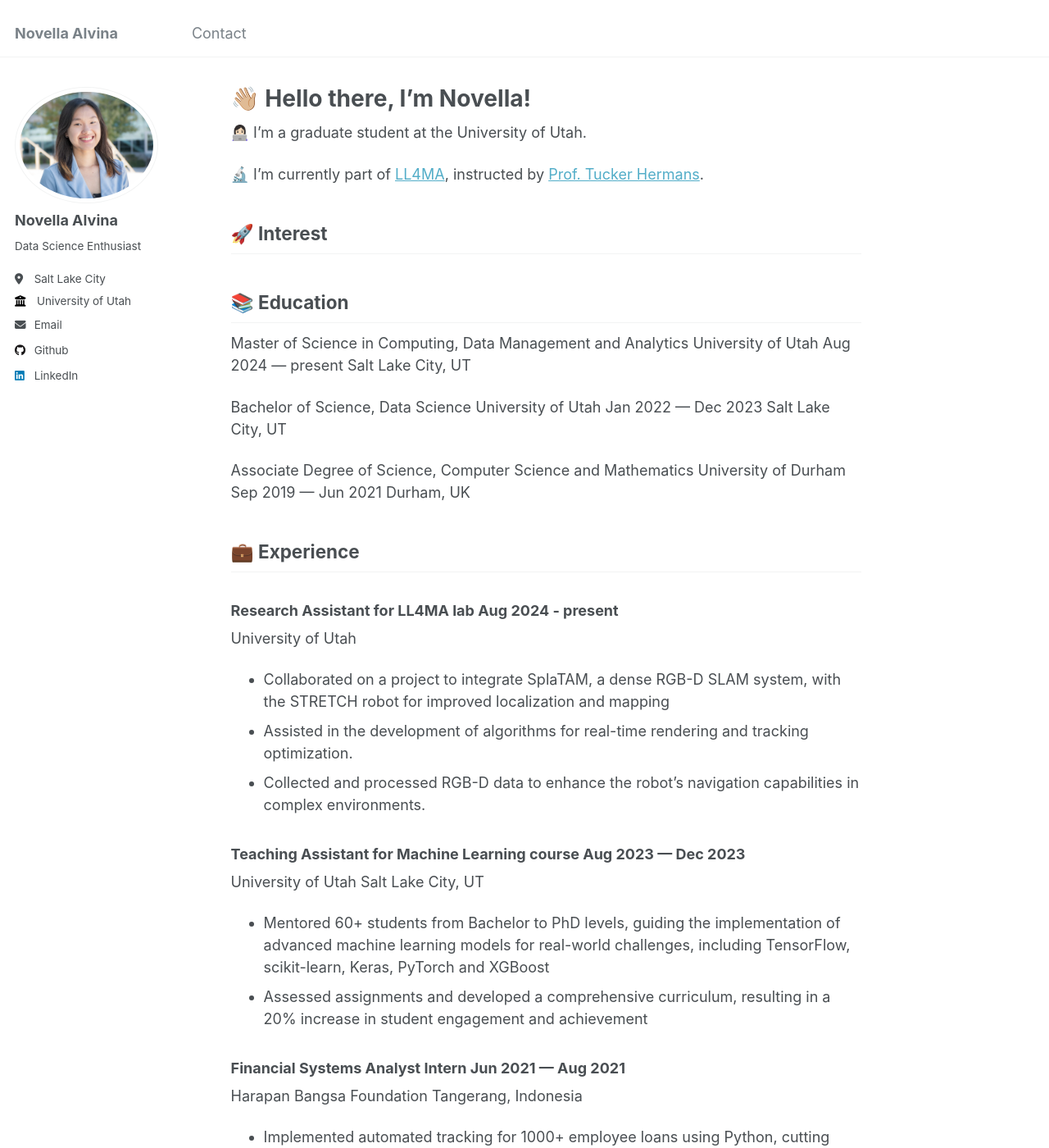
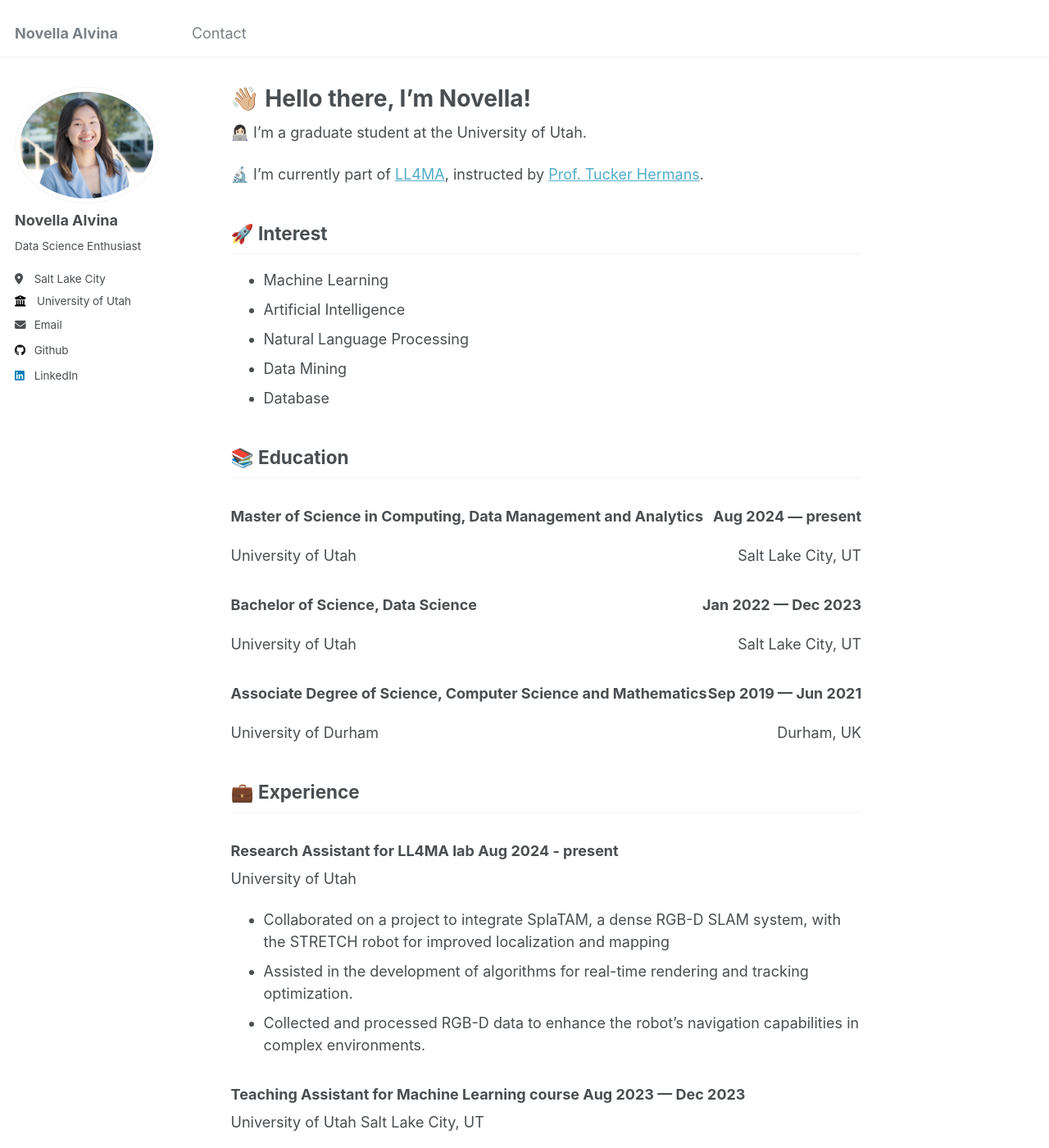
Before and after one commit to novellaalvina/novellaalvina.github.io, a Jekyll site: the page built from _pages/about.md, in a window 1280 px wide and 1400 px high. Shown: the whole window at 82% size. Built offline with Jekyll 4.4.1, drawn with Linux system fonts in a browser that asks for light colours; some of the changed text lies outside the part shown.

Commit message:
filling interest, fix education and skills bullet points formatting

```diff
--- a/_pages/about.md
+++ b/_pages/about.md
@@ -12,22 +12,56 @@ redirect_from:
 
 ## 🚀 Interest
 
+- Machine Learning
+- Artificial Intelligence
+- Natural Language Processing
+- Data Mining
+- Database
+
 ## 📚 Education
 
-Master of Science in Computing, Data Management and Analytics
-University of Utah
-Aug 2024 — present
-Salt Lake City, UT
+<p style="text-align:left;">
+  <h3> Master of Science in Computing, Data Management and Analytics
+    <span style="float:right;">
+      Aug 2024 — present
+    </span>
+  </h3>
+</p>
+<p style="text-align:left;">
+  University of Utah
+  <span style="float:right;">
+    Salt Lake City, UT
+  </span>
+</p>
 
-Bachelor of Science, Data Science
-University of Utah
-Jan 2022 — Dec 2023
-Salt Lake City, UT
+<p style="text-align:left;">
+  <h3>
+  Bachelor of Science, Data Science
+  <span style="float:right;">
+  Jan 2022 — Dec 2023
+  </span>
+  </h3>
+</p>
+<p style="text-align:left;">
+  University of Utah
+  <span style="float:right">
+    Salt Lake City, UT
+  </span>
+</p>
 
-Associate Degree of Science, Computer Science and Mathematics
-University of Durham
-Sep 2019 — Jun 2021
-Durham, UK
+<p style="text-align:left;">
+  <h3> Associate Degree of Science, Computer Science and Mathematics
+    <span style="float:right;">
+      Sep 2019 — Jun 2021
+    </span>
+  </h3>
+</p>
+<p style="text-align:left;">
+  University of Durham
+  <span style="float:right;">
+    Durham, UK
+  </span>
+</p>
 
 ##  💼 Experience
 
@@ -87,9 +121,25 @@ Tech: SQL, MySQL, C#, .NET Core
 Tech: Python, pandas, numpy, matplotlib, seaborn
 
 ## 🛠️ Skill
+<!-- ### Courses  -->
+<style>
+td, th {
+   border: none!important;
+}
+</style>
+|<h3>**Courses** </h3>| |
+|---                 |---|
+|✅ Machine Learning    | ✅ Statistical Analysis R Programming|
+|✅ Artificial Intelligence|✅ Data Mining
+|✅ Database Systems|
 
-### Courses
-Machine Learning, Artificial Intelligence, Database Systems, Statistical Analysis R Programming, Data Mining
-
-### Other Skills
-R, Google Colab, Java, C, Power BI, Excel, Outlook, PowerPoint, Word
+<!-- ### Other Skills  -->
+<style>
+td, th {
+   border: none!important;
+}
+</style>
+|<h3>**Other Skills** </h3>| |
+|---                 |---|
+|✅ R    | ✅ Google Colab|
+|✅ Java |✅ C
```
